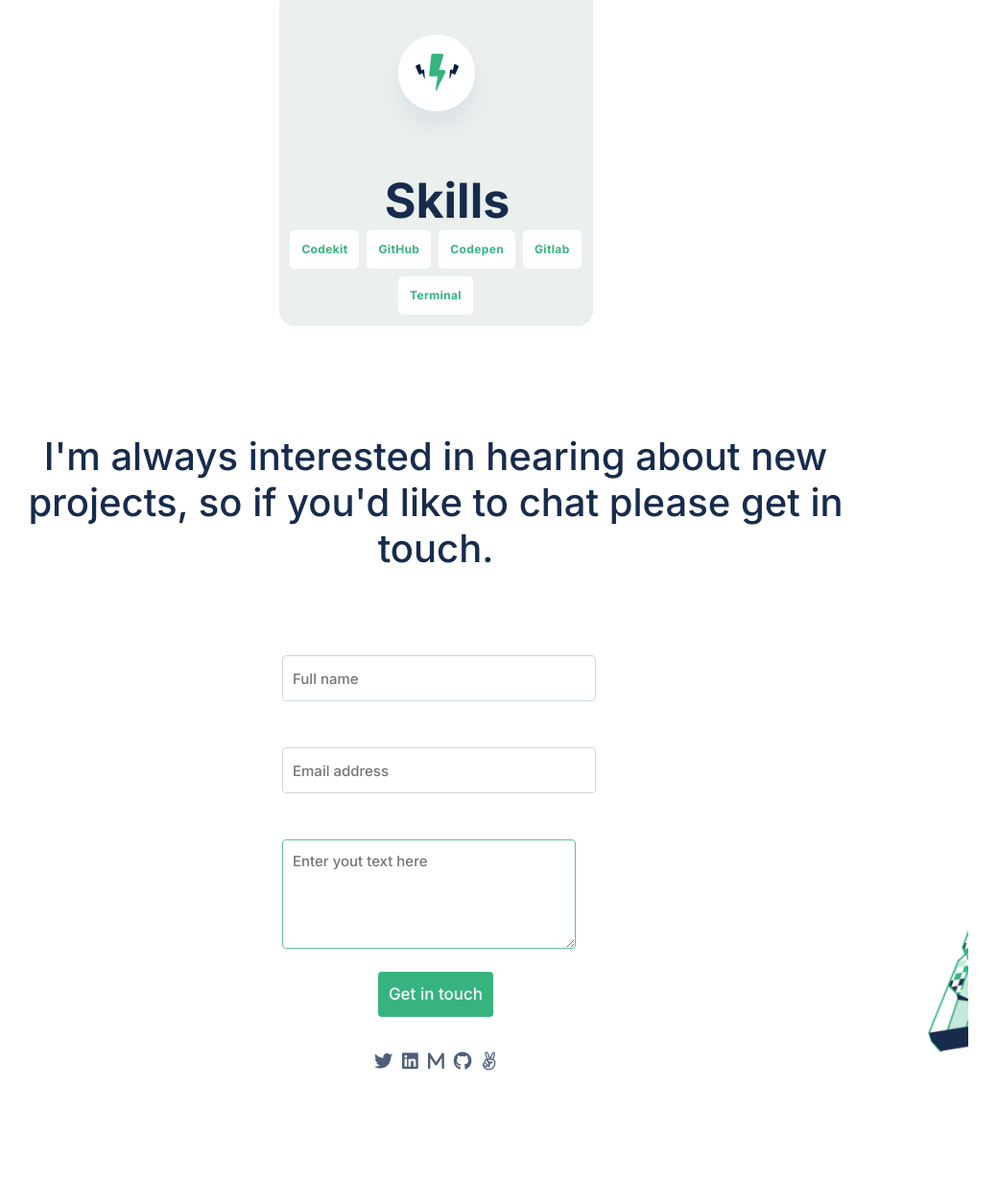
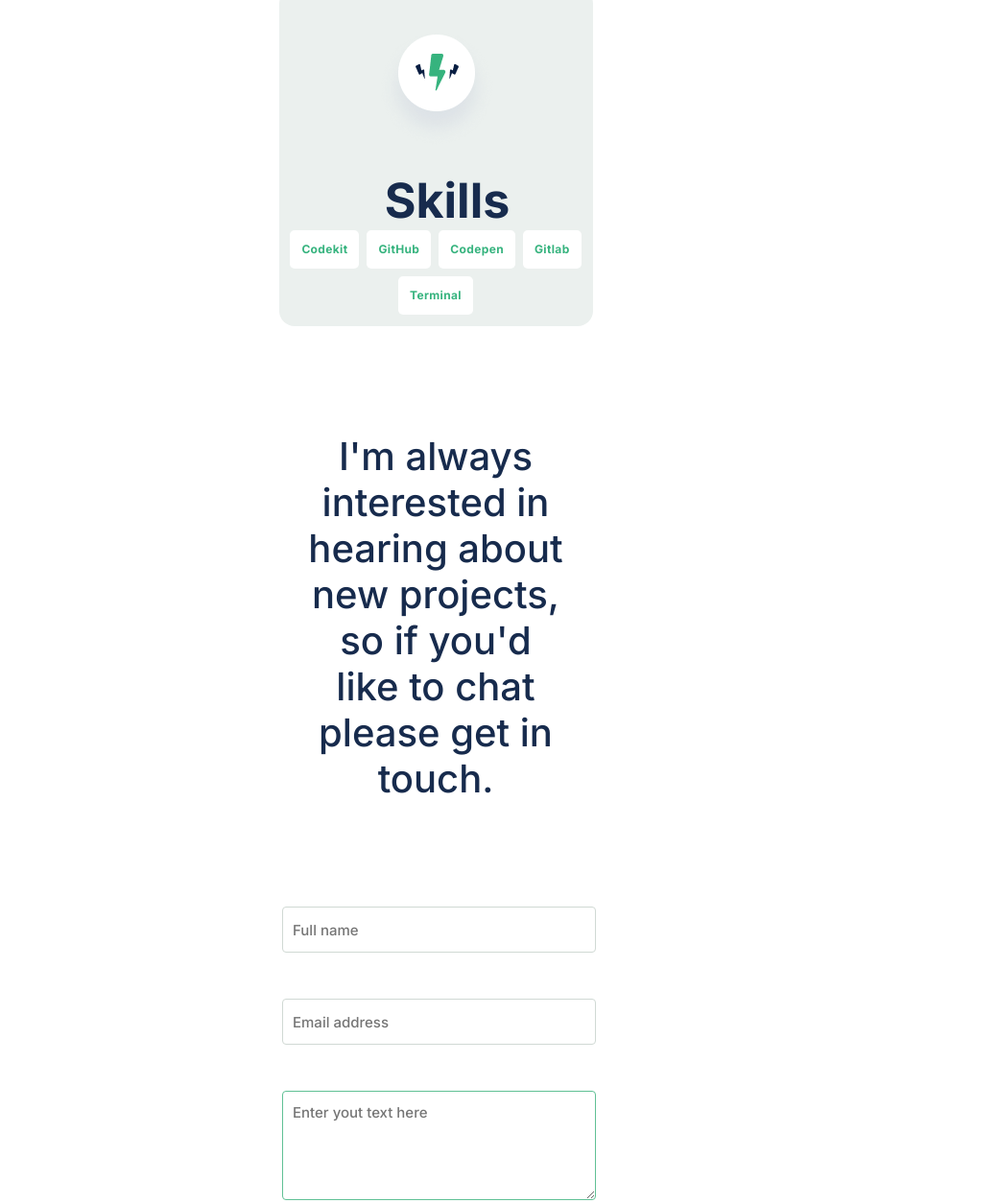
Before and after one commit to TiteLunda/Portofolio_Mob, a website: page index.html in a window 1280 px wide. Shown: the part 6210-7464 px from the top of the page at 96% size, without its empty margins (186-1226 px from the left). Before the commit the page ends 7374 px from the top, so only its background shows below. Drawn offline with nearby package versions, Linux system fonts and the light colour scheme.

Commit message:
Adding a Contact Form

```diff
--- a/style.css
+++ b/style.css
@@ -1,4 +1,5 @@
 @import url('https://fonts.googleapis.com/css2?family=Inter:wght@500;700&display=swap');
+
 * {
   font-family: 'Inter', sans-serif;
 }
@@ -364,9 +365,6 @@
   align-items: center;
 }
 
-
-/* form */
-
 .name-box {
   margin-bottom: 24px;
   margin-top: 55px;
@@ -381,8 +379,9 @@ form {
 
 .about-contact {
   margin-top: 40px;
-    padding: 6% 10% 0% 10%;
+  padding: 6% 10% 2% 10%;
   color: #172b4d;
+  width: 497px;
 }
 
 input {
@@ -418,7 +417,7 @@ input {
   background-image: url("./Images/bacc2.png");
   background-repeat: no-repeat;
   background-size: 60px;
-    background-position: right 90%;
+  background-position: right 97.72%;
 }
 
 .my-email {
@@ -459,6 +458,7 @@ input {
   height: 114px;
   border: 1px solid #60c095;
   border-radius: 4px;
+  width: 327px;
 }
 
 textarea {
@@ -475,10 +475,10 @@ textarea {
   display: flex;
   justify-content: center;
   align-items: center;
-    background-color: white;
   margin: 0 0;
   border-radius: 8px;
   gap: 10px;
+  font-size: 40px;
 }
 
 .last-icon {
```
Lines whose indentation alone changed are shown as unchanged.
